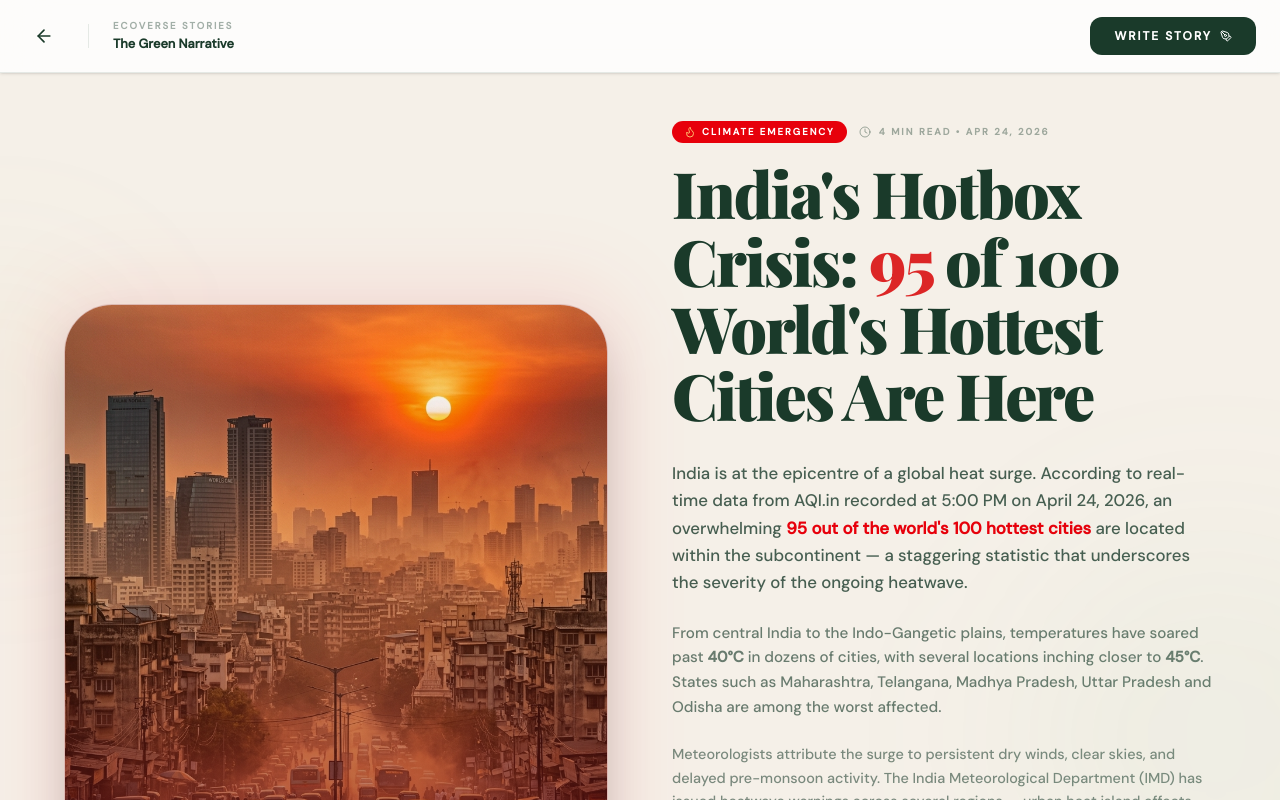
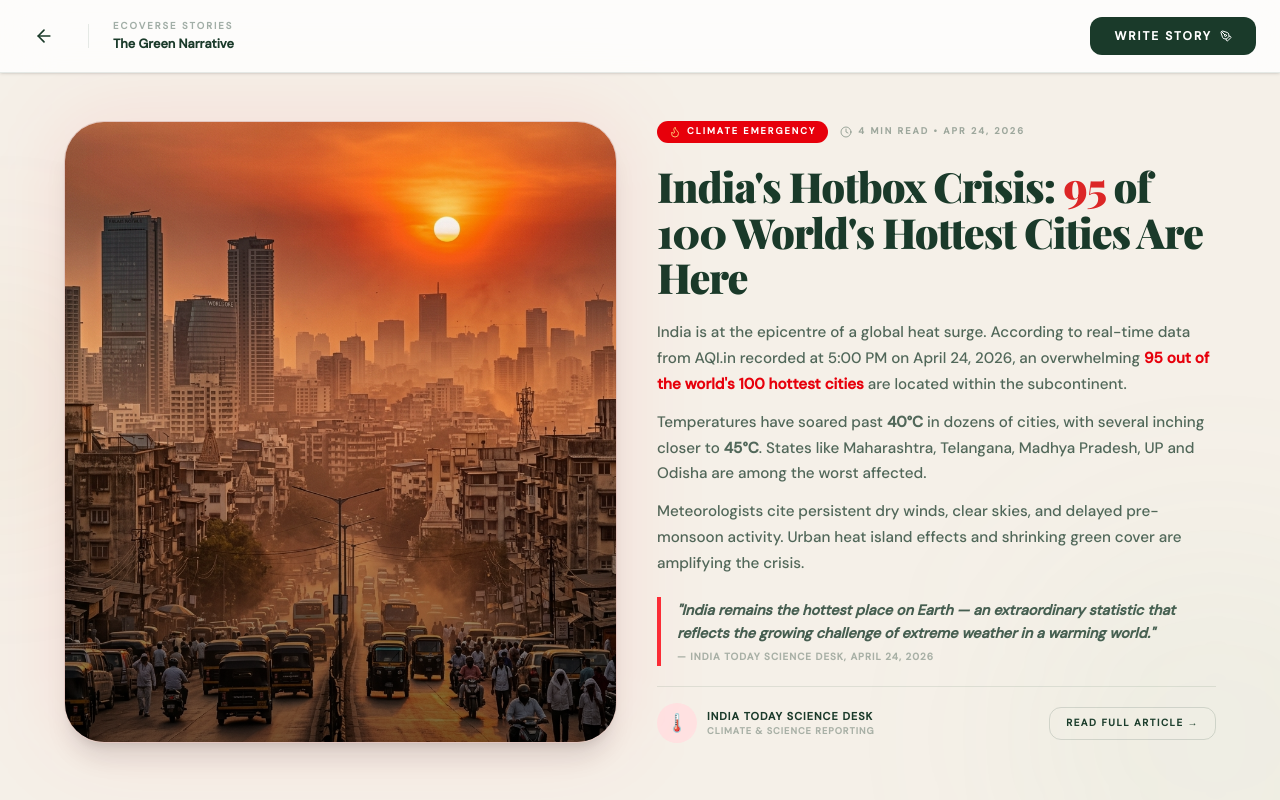
Before and after one commit to maroofkhan000/EcoVerse, a React (Vite) app: page /blog in a window 1280 px wide. Shown: the top 800 px of the page. Built offline with nearby package versions, Linux system fonts and the light colour scheme; a web font is replaced by a local one.

Commit message:
fix: event creation now uses base64 image — eliminates Firebase Storage hanging bug

```diff
--- a/src/components/Admin.tsx
+++ b/src/components/Admin.tsx
@@ -1,8 +1,7 @@
 import { useState, useEffect } from 'react';
 import { Link } from 'react-router-dom';
 import { ArrowLeft, Calendar, Users, Check, X, Image, AlertCircle } from 'lucide-react';
-import { db, storage } from '../firebase';
-import { ref, uploadBytes, getDownloadURL } from 'firebase/storage';
+import { db } from '../firebase';
 import { collection, addDoc, serverTimestamp, query, orderBy, onSnapshot, updateDoc, doc } from 'firebase/firestore';
 
 const STATIC_EVENTS = [
@@ -83,6 +82,15 @@ export default function Admin() {
     }
   };
 
+  // Convert file to base64 data URL (no Storage needed)
+  const fileToBase64 = (file: File): Promise<string> =>
+    new Promise((resolve, reject) => {
+      const reader = new FileReader();
+      reader.onload = () => resolve(reader.result as string);
+      reader.onerror = reject;
+      reader.readAsDataURL(file);
+    });
+
   const handleCreateEvent = async (e: React.FormEvent<HTMLFormElement>) => {
     e.preventDefault();
     const fd = new FormData(e.currentTarget);
@@ -99,21 +107,20 @@ export default function Admin() {
     }
 
     const { day, month, time } = parseDatetime(eventDate, eventTime);
-    setSubmitStatus({ type: 'loading', msg: 'Publishing event...' });
 
     let imgUrl = DEFAULT_IMG;
 
-    // Try to upload image; fall back to default if Storage rules block it
+    // Convert image to base64 — works instantly, no Firebase Storage rules needed
     if (eventImageFile) {
+      setSubmitStatus({ type: 'loading', msg: 'Processing image...' });
       try {
-        const imgRef = ref(storage, `events/${Date.now()}-${eventImageFile.name}`);
-        await uploadBytes(imgRef, eventImageFile);
-        imgUrl = await getDownloadURL(imgRef);
-      } catch (storageErr: any) {
-        console.warn('Storage upload failed, using default image:', storageErr.message);
-        // Keep DEFAULT_IMG — event still gets created
+        imgUrl = await fileToBase64(eventImageFile);
+      } catch {
+        console.warn('Image conversion failed, using default');
       }
     }
+
+    setSubmitStatus({ type: 'loading', msg: 'Saving event to Firestore...' });
 
     try {
       await addDoc(collection(db, 'events'), {
--- a/src/components/Blog.tsx
+++ b/src/components/Blog.tsx
@@ -117,72 +117,91 @@ export default function Blog() {
           </div>
         ) : (
           <div className="space-y-24">
-            {/* Featured Story View: Left Image, Right Content */}
-            <div className="flex flex-col lg:flex-row gap-16 items-center reveal">
-              <div className="w-full lg:w-1/2 relative group">
-                <div className="absolute -inset-4 bg-red-500/10 rounded-[60px] blur-2xl group-hover:bg-red-500/20 transition-all duration-700"></div>
-                <div className="relative h-[450px] lg:h-[600px] rounded-[48px] overflow-hidden border border-red-900/20 shadow-2xl">
+            {/* Featured Article */}
+            <div className="flex flex-col lg:flex-row gap-10 items-stretch">
+
+              {/* Image Column */}
+              <div className="w-full lg:w-[48%] relative group flex-shrink-0">
+                <div className="absolute -inset-3 bg-red-500/8 rounded-[52px] blur-2xl group-hover:bg-red-500/15 transition-all duration-700" />
+                <div className="relative h-[380px] lg:h-full min-h-[420px] rounded-[40px] overflow-hidden border border-red-900/15 shadow-xl">
                   <img
                     src={indiaImg}
                     alt="India Heatwave — Scorching Summer 2026"
-                    className="w-full h-full object-cover transition-transform duration-1000 group-hover:scale-105"
+                    className="w-full h-full object-cover object-center transition-transform duration-1000 group-hover:scale-105"
                   />
-                  <div className="absolute inset-0 bg-gradient-to-t from-red-900/70 via-orange-900/20 to-transparent"></div>
+                  <div className="absolute inset-0 bg-gradient-to-t from-black/55 via-orange-900/15 to-transparent" />
                 </div>
               </div>
 
-              <div className="w-full lg:w-1/2 space-y-8">
-                <div className="space-y-4">
-                  <div className="flex items-center gap-3">
-                    <span className="flex items-center gap-1.5 px-3 py-1 bg-red-600 text-white rounded-full text-[0.6rem] font-black uppercase tracking-[2px]">
-                      <Flame className="w-3 h-3 text-orange-300" /> Climate Emergency
-                    </span>
-                    <span className="text-[0.6rem] text-forest/40 font-bold uppercase tracking-[2px] flex items-center gap-2">
-                      <Clock className="w-3 h-3" /> 4 Min Read • Apr 24, 2026
-                    </span>
-                  </div>
-                  <h1 className="font-display text-[clamp(2.5rem,5vw,4rem)] font-black leading-[1.05] tracking-[-2px] text-forest">
-                    India's Hotbox Crisis: <em className="not-italic font-black" style={{ color: '#dc2626' }}>95</em> of 100 World's Hottest Cities Are Here
-                  </h1>
+              {/* Content Column */}
+              <div className="w-full lg:w-[52%] flex flex-col justify-center gap-5">
+
+                {/* Tags row */}
+                <div className="flex items-center gap-3 flex-wrap">
+                  <span className="flex items-center gap-1.5 px-3 py-1 bg-red-600 text-white rounded-full text-[0.58rem] font-black uppercase tracking-[2px]">
+                    <Flame className="w-3 h-3 text-orange-300" /> Climate Emergency
+                  </span>
+                  <span className="text-[0.58rem] text-forest/40 font-bold uppercase tracking-[2px] flex items-center gap-1.5">
+                    <Clock className="w-3 h-3" /> 4 Min Read • Apr 24, 2026
+                  </span>
                 </div>
 
-                <div className="space-y-6 text-forest/80 text-[1.05rem] leading-relaxed font-medium">
+                {/* Heading */}
+                <h1 className="font-display text-[2rem] md:text-[2.6rem] font-black leading-[1.1] tracking-tight text-forest">
+                  India's Hotbox Crisis:{' '}
+                  <em className="not-italic font-black" style={{ color: '#dc2626' }}>95</em>
+                  {' '}of 100 World's Hottest Cities Are Here
+                </h1>
+
+                {/* Body paragraphs */}
+                <div className="space-y-3 text-forest/75 text-[0.95rem] leading-[1.7] font-medium">
                   <p>
-                    India is at the epicentre of a global heat surge. According to real-time data from AQI.in recorded at 5:00 PM on April 24, 2026, an overwhelming <strong className="text-red-600 font-black">95 out of the world's 100 hottest cities</strong> are located within the subcontinent — a staggering statistic that underscores the severity of the ongoing heatwave.
+                    India is at the epicentre of a global heat surge. According to real-time data from AQI.in recorded
+                    at 5:00 PM on April 24, 2026, an overwhelming{' '}
+                    <strong className="text-red-600 font-black">95 out of the world's 100 hottest cities</strong>
+                    {' '}are located within the subcontinent.
                   </p>
-                  <p className="text-[0.95rem] opacity-80">
-                    From central India to the Indo-Gangetic plains, temperatures have soared past <strong>40°C</strong> in dozens of cities, with several locations inching closer to <strong>45°C</strong>. States such as Maharashtra, Telangana, Madhya Pradesh, Uttar Pradesh and Odisha are among the worst affected.
+                  <p>
+                    Temperatures have soared past <strong>40°C</strong> in dozens of cities, with several inching
+                    closer to <strong>45°C</strong>. States like Maharashtra, Telangana, Madhya Pradesh, UP and Odisha
+                    are among the worst affected.
                   </p>
-                  <p className="text-[0.9rem] opacity-70">
-                    Meteorologists attribute the surge to persistent dry winds, clear skies, and delayed pre-monsoon activity. The India Meteorological Department (IMD) has issued heatwave warnings across several regions — urban heat island effects and shrinking green cover are amplifying the impact.
+                  <p>
+                    Meteorologists cite persistent dry winds, clear skies, and delayed pre-monsoon activity. Urban heat
+                    island effects and shrinking green cover are amplifying the crisis.
                   </p>
-
-                  {/* Pull quote */}
-                  <blockquote className="border-l-4 border-red-500 pl-5 py-1">
-                    <p className="text-forest font-semibold italic text-[1rem]">
-                      "For now, India remains the hottest place on Earth — an extraordinary statistic that reflects the immediacy of the current heatwave and the growing challenge of extreme weather in a warming world."
-                    </p>
-                    <cite className="text-[0.7rem] text-forest/40 font-bold uppercase tracking-[1px] not-italic">— India Today Science Desk, April 24, 2026</cite>
-                  </blockquote>
                 </div>
 
-                <div className="flex items-center gap-6 pt-8 border-t border-forest/10">
-                  <div className="flex items-center gap-3">
-                    <div className="w-12 h-12 rounded-full bg-red-100 flex items-center justify-center text-xl">🌡️</div>
+                {/* Pull quote */}
+                <blockquote className="border-l-4 border-red-500 pl-4 py-0.5">
+                  <p className="text-forest/80 font-semibold italic text-[0.9rem] leading-relaxed">
+                    "India remains the hottest place on Earth — an extraordinary statistic that reflects the growing
+                    challenge of extreme weather in a warming world."
+                  </p>
+                  <cite className="text-[0.62rem] text-forest/35 font-bold uppercase tracking-[1px] not-italic block mt-1">
+                    — India Today Science Desk, April 24, 2026
+                  </cite>
+                </blockquote>
+
+                {/* Footer row */}
+                <div className="flex items-center gap-4 pt-4 border-t border-forest/10">
+                  <div className="flex items-center gap-2.5">
+                    <div className="w-10 h-10 rounded-full bg-red-100 flex items-center justify-center text-lg">🌡️</div>
                     <div>
-                      <div className="text-[0.7rem] font-black text-forest uppercase tracking-[1px]">India Today Science Desk</div>
-                      <div className="text-[0.6rem] text-forest/40 font-bold uppercase tracking-[1px]">Climate & Science Reporting</div>
+                      <div className="text-[0.68rem] font-black text-forest uppercase tracking-[1px]">India Today Science Desk</div>
+                      <div className="text-[0.58rem] text-forest/35 font-bold uppercase tracking-[1px]">Climate & Science Reporting</div>
                     </div>
                   </div>
                   <a
                     href="https://www.indiatoday.in/science/story/india-turns-into-a-hotbox-95-out-of-100-worlds-hottest-cities-today-are-in-india-2901125-2026-04-24"
                     target="_blank"
                     rel="noopener noreferrer"
-                    className="ml-auto px-5 py-2.5 rounded-xl border border-forest/10 text-[0.65rem] font-black uppercase tracking-[2px] text-forest hover:bg-forest hover:text-white transition-all"
+                    className="ml-auto px-4 py-2 rounded-xl border border-forest/15 text-[0.62rem] font-black uppercase tracking-[1.5px] text-forest hover:bg-forest hover:text-white transition-all whitespace-nowrap"
                   >
                     Read Full Article →
                   </a>
                 </div>
+
               </div>
             </div>
           </div>
```
